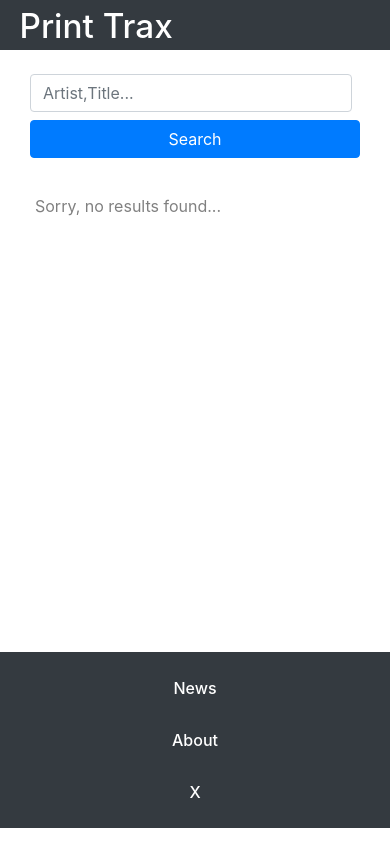
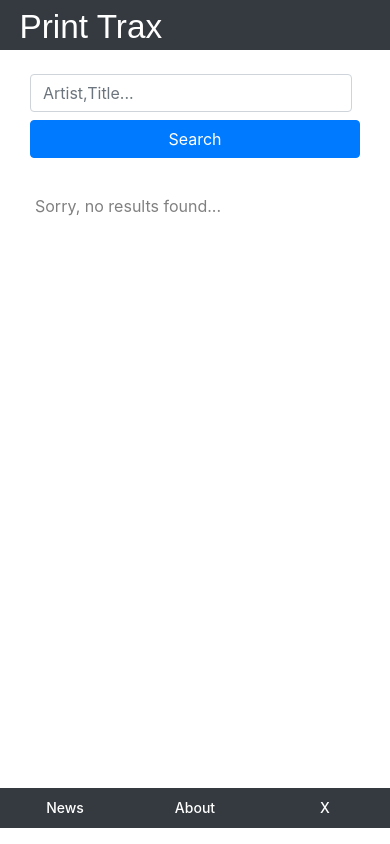
Before and after one commit to uozok/music_database, a Django app: page /album_list/ in a window 390 px wide. Shown: the part 16-860 px from the top of the page. Run offline with Django 3.2, Linux system fonts and the light colour scheme; some libraries are stand-ins or nearby versions.

Commit message:
Changed footer

```diff
--- a/label_list/static/css/list.css
+++ b/label_list/static/css/list.css
@@ -237,7 +237,7 @@
     text-align: left;
     padding-bottom: 2px;
     padding-top: 0px;
-
+    font-family: Arial, Helvetica, sans-serif; /* Arial, Helvetica またはデフォルトのsans-serifフォントを使用 */
 }
 
 .site-title a {
@@ -271,7 +271,7 @@
     color: white; /* フッターの文字色 */
     text-align: center;
     line-height: 120px; /* ラインの高さをフッターの高さに設定 */
-    padding: 10px 0; /* 上下のパディング */
+    padding: 5px 0; /* 上下のパディング */
 }
 
 /* フッターの項目のスタイル (PCビュー) */
@@ -282,15 +282,29 @@
 
 /* スマートフォンビューでのフッターのスタイル調整 */
 @media (max-width: 768px) {
+    .footer {
+        padding: 5px 0; /* フッターの上下のパディングを減らす */
+    }
+
+    .footer .row {
+        flex-wrap: nowrap; /* 項目を横並びにする */
+    }
+
     .footer .col-md-4 {
-        flex: 0 0 100%;
-        max-width: 100%;
-        display: block;
-        text-align: center;
+        flex: 0 0 33.333%; /* 各項目の幅を33.333%に設定 */
+        max-width: 33.333%; /* 各項目の最大幅を33.333%に設定 */
+        display: flex;
+        justify-content: center; /* 中央揃えに */
+        align-items: center; /* 垂直中央揃えに */
+        padding: 3px; /* パディングを減らす */
     }
 
     .footer h5 {
-        margin-top: 10px;
-        margin-bottom: 10px;
+        font-size: 14px; /* フォントサイズを小さくする */
+        margin: 0; /* マージンをなくす */
+    }
+
+    .footer a {
+        font-size: 14px; /* リンクのフォントサイズを小さくする */
     }
 }
```
